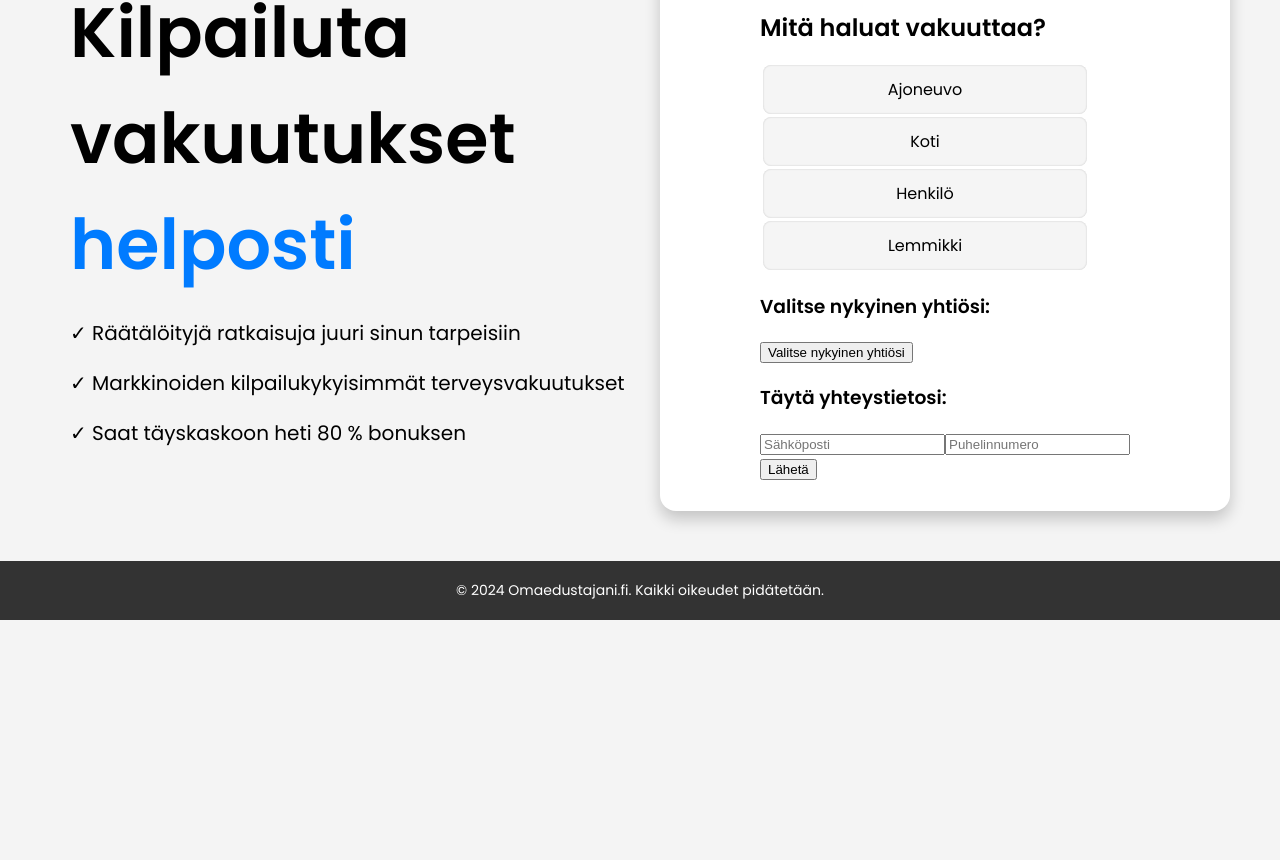
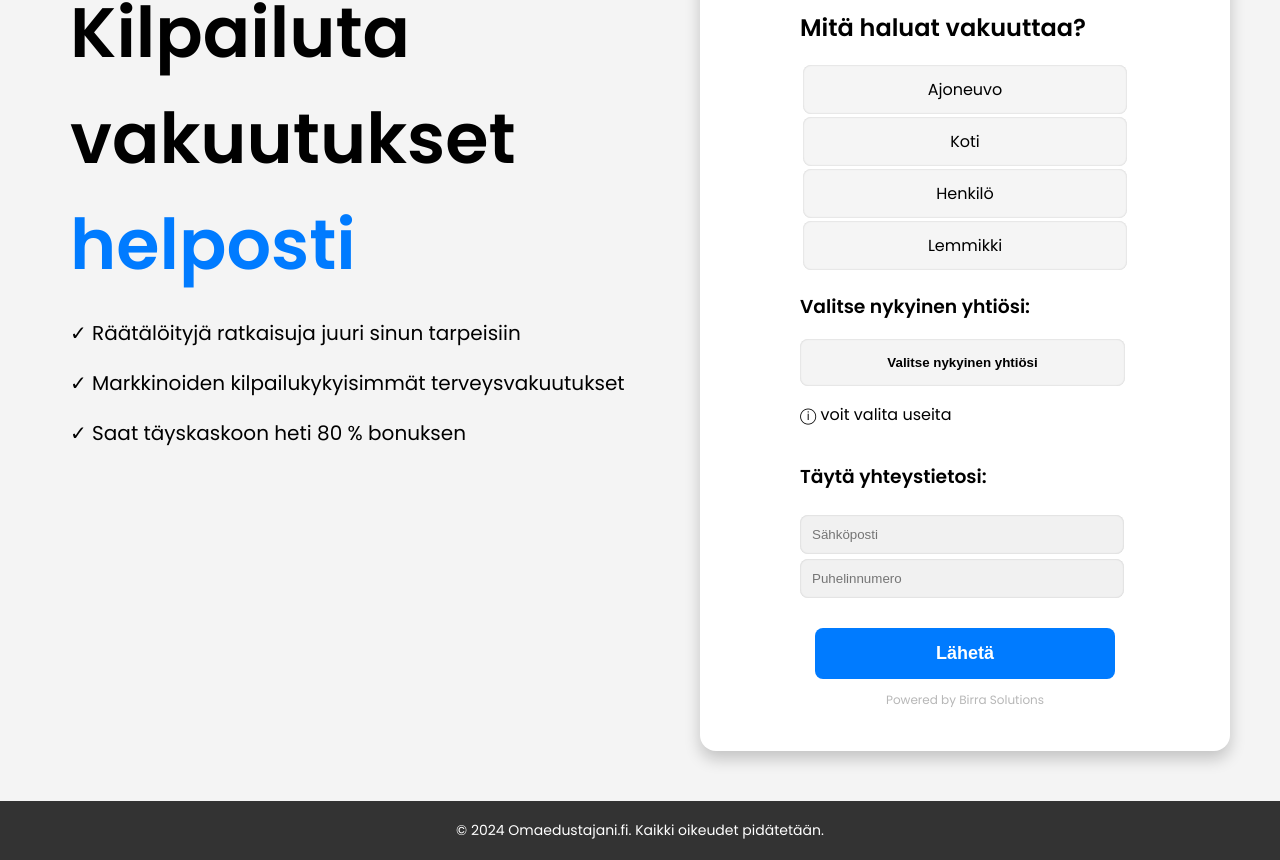
Before and after one commit to bisitelli/omaedustajani.fi, a Next.js app: page / in a window 1280 px wide. Shown: the part 290-1150 px from the top of the page. Before the commit the page ends 910 px from the top, so only its background shows below. Built offline with nearby package versions, Linux system fonts and the light colour scheme.

Commit message:
updates for api

```diff
--- a/pages/index.js
+++ b/pages/index.js
@@ -140,54 +140,65 @@ function App() {
               <label htmlFor="lemmikkivakuutus">Lemmikki</label>
             </div>
 
-            <div className="dropdown-yhtiot">
+            <div className='dropdown-yhtiot'>
               <h3>Valitse nykyinen yhtiösi:</h3>
-              <button type="button" onClick={toggleDropdown}>
+              <button type='button' className='dropdown-btn-yhtiot' onClick={toggleDropdown}>
                 Valitse nykyinen yhtiösi
               </button>
               {isDropdownOpen && (
-                <div>
+                <div className='dropdown-content-yhtiot'>
                   {['Op Pohjola', 'Lähitapiola', 'Fennia', 'Turva', 'Pohjantähti', 'Pop Vakuutus', 'Muu'].map((company) => (
                     <a href="#" key={company} onClick={(e) => {
                       e.preventDefault();
                       handleCompanySelection(company);
-                    }}>{company}</a>
+                    }}>
+                      {company}
+                    </a>
                   ))}
                 </div>
               )}
               {selectedCompanies.length > 0 && (
-                <ul>
+                <ul className='selected-companies'>
                   {selectedCompanies.map((company) => (
-                    <li key={company}>
+                    <li key={company} className='selected-item'>
                       {company}
-                      <span onClick={() => handleCompanySelection(company)}> ✖ </span>
+                      <span className='remove-item' onClick={() => handleRemoveCompany(company)}> ✖ </span>
                     </li>
                   ))}
                 </ul>
               )}
+              <p>ⓘ voit valita useita</p>
             </div>
 
-            <div>
+            {/* Yhteystiedot */}
+            <div className='yhteystiedot-form'>
               <h3>Täytä yhteystietosi:</h3>
               <input
-                type="email"
-                name="email"
-                placeholder="Sähköposti"
+                type='email'
+                name='email'
+                placeholder='Sähköposti'
                 required
                 value={formData.email}
                 onChange={handleChange}
               />
+              <br />
               <input
-                type="tel"
-                name="tele"
-                placeholder="Puhelinnumero"
+                type='tel'
+                name='tele'
+                placeholder='Puhelinnumero'
                 required
                 value={formData.tele}
                 onChange={handleChange}
               />
             </div>
 
-            <button type="submit">Lähetä</button>
+            <div className='laheta-btn-div'>
+              <button type='submit' className='laheta-btn' id='laheta-btn'>Lähetä</button>
+            </div>
+
+            <div className='powered-by-birrasolutions'>
+              <p>Powered by Birra Solutions</p>
+            </div>
           </form>
         </div>
       </section>
```
